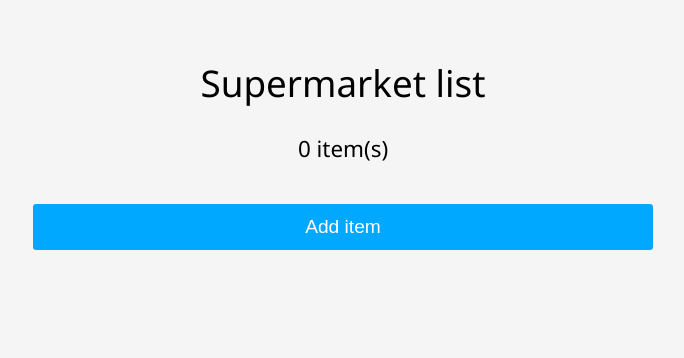
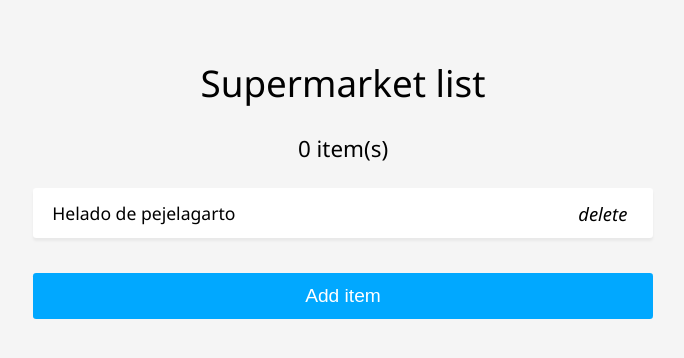
Before and after one commit to agusscript/tradehelm-challenge, a React (Vite) app: page / in a window 1280 px wide. Shown: the top 358 px of the page, without its empty margins (297-981 px from the left). Built offline with nearby package versions, Linux system fonts and the light colour scheme.

Commit message:
Add listItem component styled

```diff
--- a/src/App.tsx
+++ b/src/App.tsx
@@ -1,4 +1,5 @@
 import "./App.scss";
+import ListItem from "./ListItem/ListItem";
 
 function App(): JSX.Element {
   return (
@@ -6,6 +7,7 @@ function App(): JSX.Element {
       <section className="market-list">
         <h2 className="title">Supermarket list</h2>
         <p className="number-items">0 item(s)</p>
+        <ListItem />
         <button className="add-btn">Add item</button>
       </section>
     </main>
--- /dev/null
+++ b/src/ListItem/ListItem.scss
@@ -0,0 +1,38 @@
+.list-item {
+  box-sizing: border-box;
+  width: 100%;
+  min-height: 50px;
+  margin: 1.2rem 0;
+  padding: 0.5rem 1.2rem;
+  display: flex;
+  align-items: center;
+  justify-content: space-between;
+  background-color: white;
+  border-radius: 0.2rem;
+  box-shadow: 0 3px 3px 0 rgba(0, 0, 0, 0.05);
+
+  .item {
+    font-size: 1.1rem;
+    font-weight: 500;
+  }
+
+  .delete-btn {
+    border: none;
+    background-color: transparent;
+    width: 62px;
+    font-size: 1.15rem;
+    font-family: "Segoe UI", serif;
+    font-style: italic;
+    border-radius: inherit;
+    transition: all 0.2s;
+
+    &:hover {
+      cursor: pointer;
+      background-color: rgba(255, 0, 0, 0.45);
+    }
+
+    &:active {
+      background-color: rgba(255, 0, 0, 0.65);
+    }
+  }
+}
--- /dev/null
+++ b/src/ListItem/ListItem.tsx
@@ -0,0 +1,12 @@
+import "./ListItem.scss";
+
+function ListItem(): JSX.Element {
+  return (
+    <div className="list-item">
+      <span className="item">Helado de pejelagarto</span>
+      <button className="delete-btn">delete</button>
+    </div>
+  );
+}
+
+export default ListItem;
```
